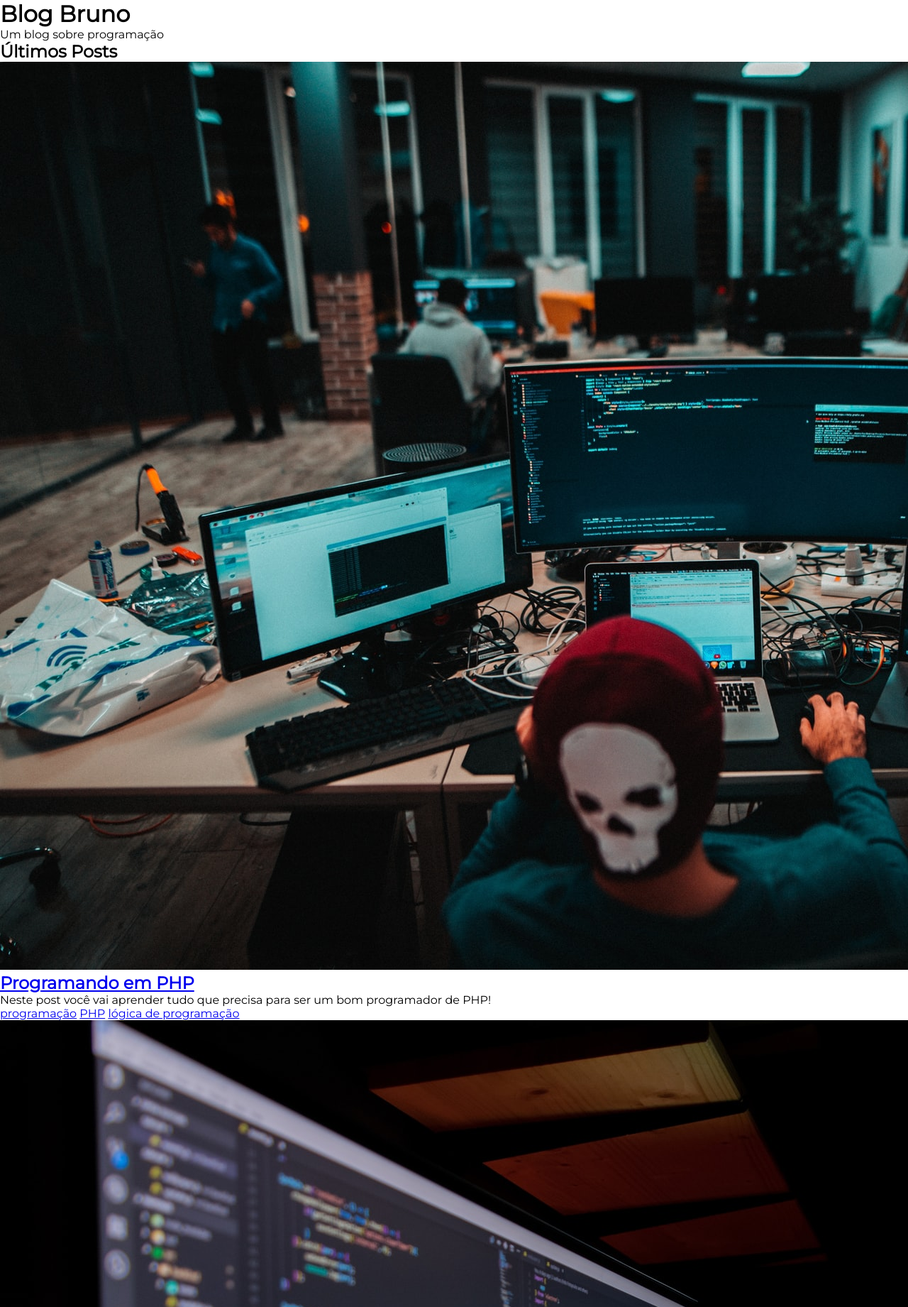
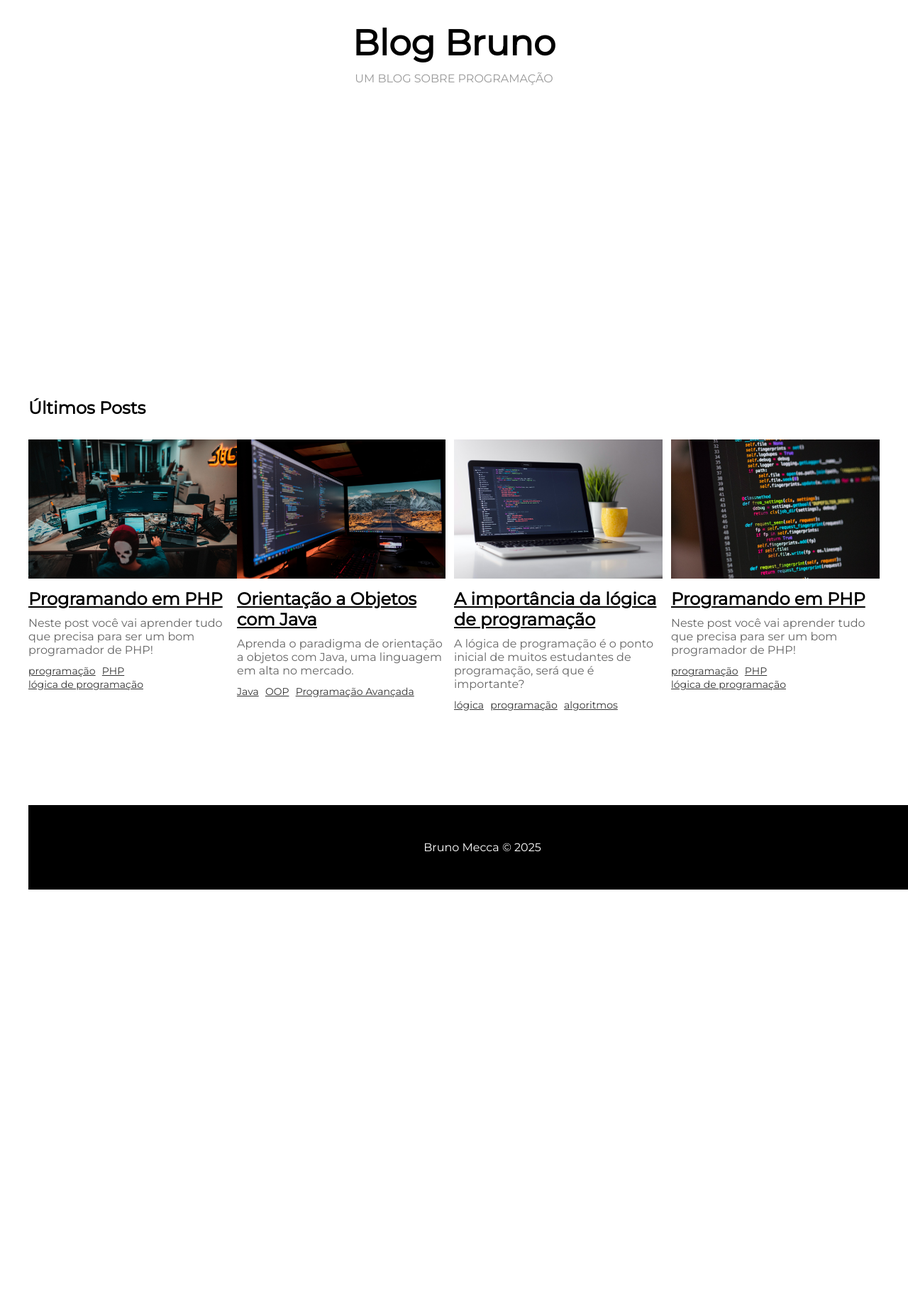
Before and after one commit to brunomecca-dev/PHP_Projects, a PHP site: page / in a window 1280 px wide; the page is wider, and only the part inside the window is pictured. Shown: the part 79-1920 px from the top of that part at 71% size. After the commit the page ends 1332 px from the top of that part, so only its background shows below. Run offline with PHP 8.4, Linux system fonts and the light colour scheme.

Commit message:
commit 05

```diff
--- a/Blog/templates/contato.php
+++ b/Blog/contato.php
@@ -2,5 +2,6 @@
     include_once("templates/header.php")
 ?>
     <h1>Página de contato</h1>
-</body>
-</html>
+<?php
+    include_once("templates/footer.php")
+?>
--- a/Blog/css/styles.css
+++ b/Blog/css/styles.css
@@ -51,6 +51,79 @@ main {
     color: #999;
 }
 
+/* HOME */
+#title-container {
+    min-height: 500px;
+    text-align: center;
+    margin-top: 30px;
+}
+
+#title-container h1 {
+    font-size: 50px;
+}
+
+#title-container p {
+    margin-top: 10px;
+    text-transform: uppercase;
+    color: #999;
+}
+
+#posts-container {
+    max-width: 1200px;
+    margin: 0 auto;
+    margin-top: 30px;
+    display: flex;
+    flex-wrap: wrap;
+}
+
+.post-box:first-child {
+    min-height: 100%;
+}
+
+.post-box {
+    flex: 1 1 0;
+    margin-bottom: 20px;
+}
+
+.post-box:nth-child(3) {
+    margin: 0 1%;
+}
+
+.post-box img {
+    width: 100%;
+}
+
+.post-box .post-title {
+    font-size: 24px;
+    margin: 10px 0;
+}
+
+.post-box .post-title a {
+    color: #000;
+    transition: .5s;
+}
+
+.post-box .post-title a:hover {
+    color: #999;
+}
+
+.post-box .post-description {
+    color: #666;
+}
+
+.tags-container {
+    margin-top: 10px;
+}
+
+.tags-container a{
+    font-size: 14px;
+    color: #333;
+    display: inline-block;
+    margin-right: 5px;
+}
+
+/* FOOTER */
+
 footer {
     width: 100%;
     position: absolute;
--- a/Blog/templates/header.php
+++ b/Blog/templates/header.php
@@ -27,7 +27,7 @@ include_once("data/categories.php");
                 <li><a href="<?= $BASE_URL ?>"class="nav-link">Home</a></li>
                 <li><a href="#"class="nav-link">Categorias</a></li>
                 <li><a href="#"class="nav-link">Sobre</a></li>
-                <li><a href="<?= $BASE_URL ?>templates/contato.php"class="nav-link">Contato</a></li>
+                <li><a href="<?= $BASE_URL ?>contato.php"class="nav-link">Contato</a></li>
             </ul>
         </nav>
     </headder>
```
Also changed, not shown: post.php (added, +18 -0 lines).
